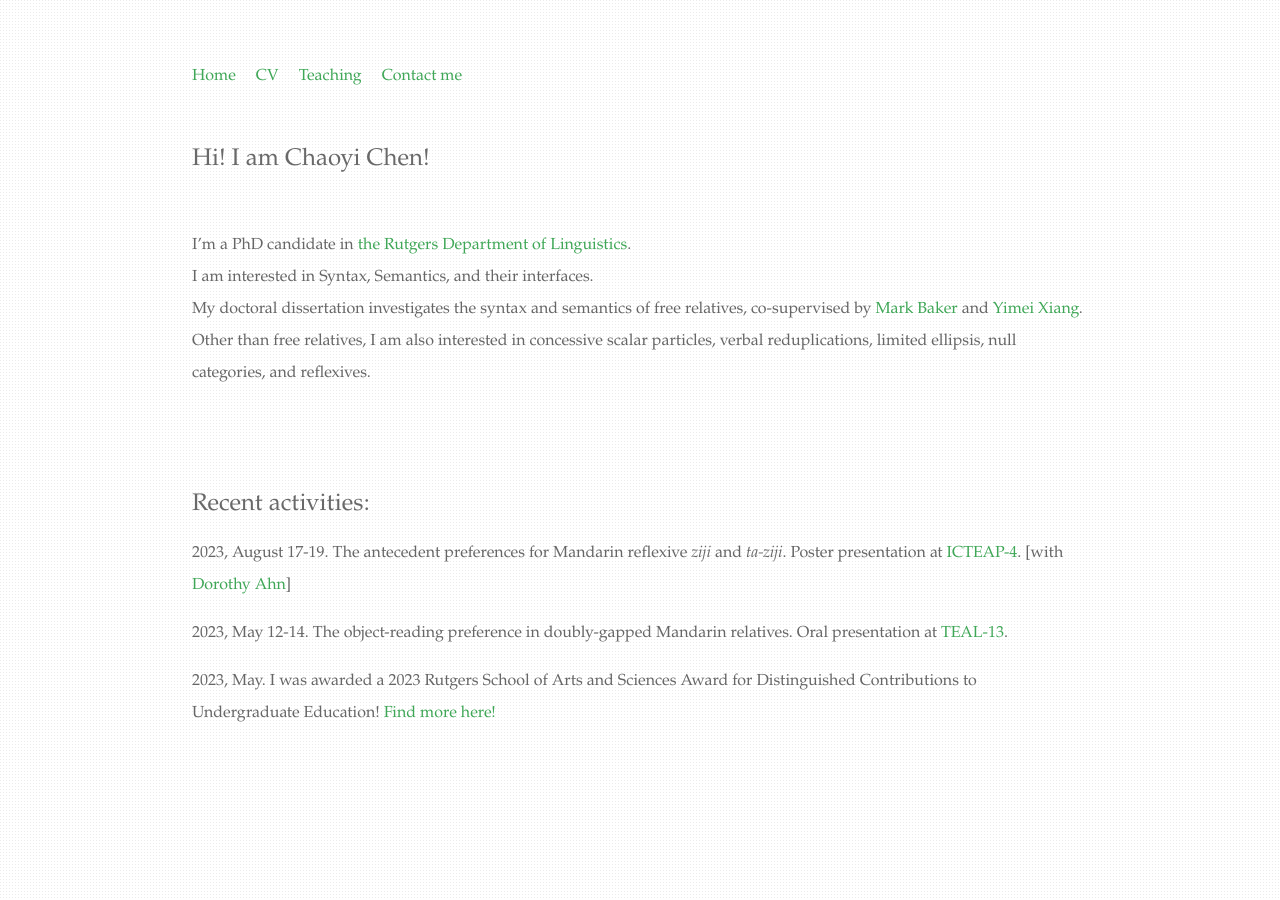
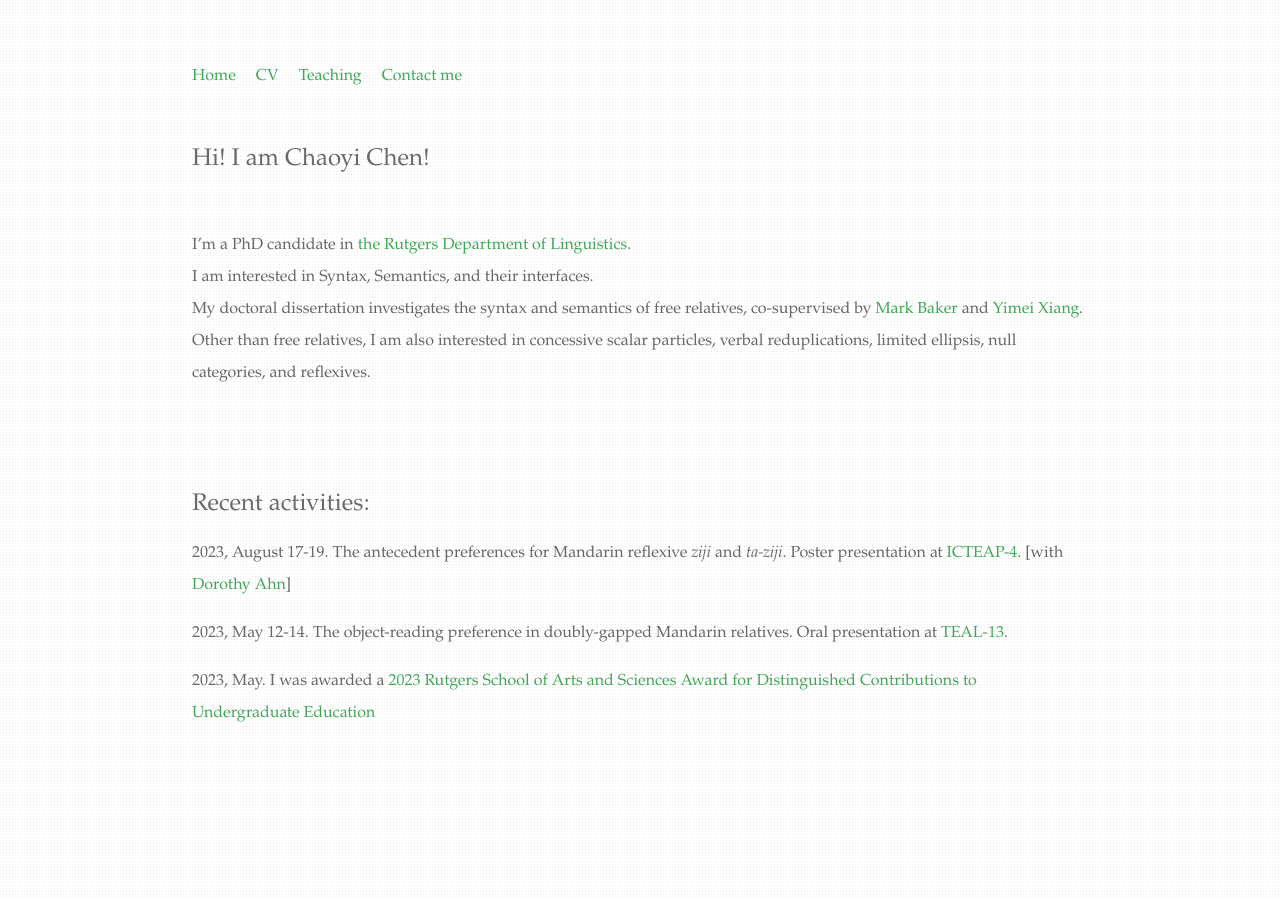
Before and after one commit to chaoyichen71/chaoyichen71.github.io, a Jekyll site: the page built from index.html, in a window 1280 px wide. Built offline with Jekyll 4.4.1, drawn with Linux system fonts in a browser that asks for light colours.

Commit message:
Update index.html

```diff
--- a/index.html
+++ b/index.html
@@ -15,5 +15,5 @@
 			<h2>Recent activities:</h2>
 			<p>2023, August 17-19. The antecedent preferences for Mandarin reflexive <i>ziji</i> and <i>ta-ziji</i>. Poster presentation at <a href="https://sites.google.com/view/icteap4/home?authuser=0">ICTEAP-4</a>. [with <a href="https://www.dorothyahn.com/">Dorothy Ahn</a>]
 			<p>2023, May 12-14. The object-reading preference in doubly-gapped Mandarin relatives. Oral presentation at <a href="https://sites.google.com/ntnueng.tw/teal13">TEAL-13</a>. </p>
-			<p>2023, May. I was awarded a 2023 Rutgers School of Arts and Sciences Award for Distinguished Contributions to Undergraduate Education! <a href="https://https://sas.rutgers.edu/news-a-events/news/newsroom/achievements/3586-2023-awards-for-distinguished-contributions-to-undergraduate-education#ChaoyiChen">Find more here!</a> </p>
+			<p>2023, May. I was awarded a <a href="https://https://sas.rutgers.edu/news-a-events/news/newsroom/achievements/3586-2023-awards-for-distinguished-contributions-to-undergraduate-education#ChaoyiChen">2023 Rutgers School of Arts and Sciences Award for Distinguished Contributions to Undergraduate Education</a>  </p>
 </div>
```
